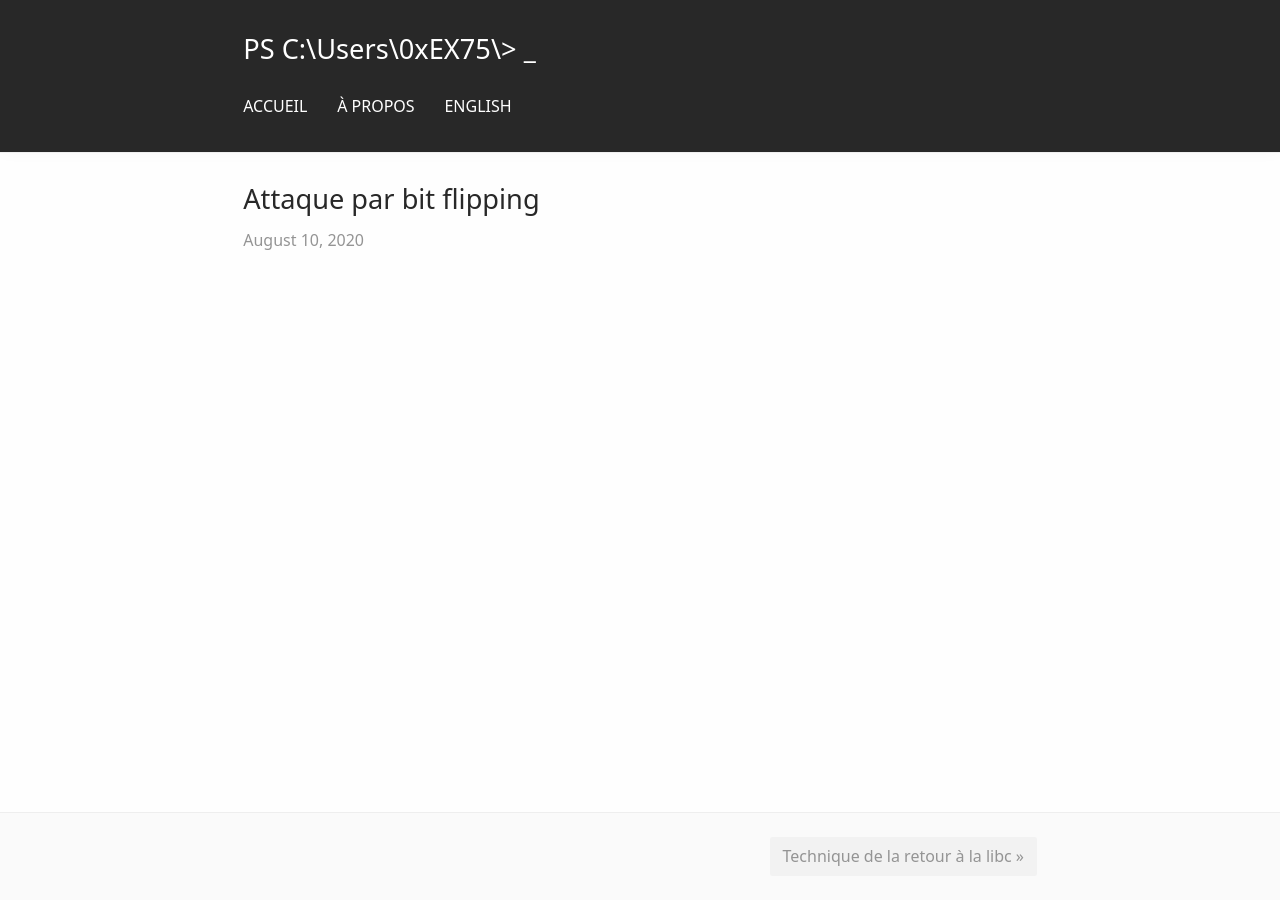
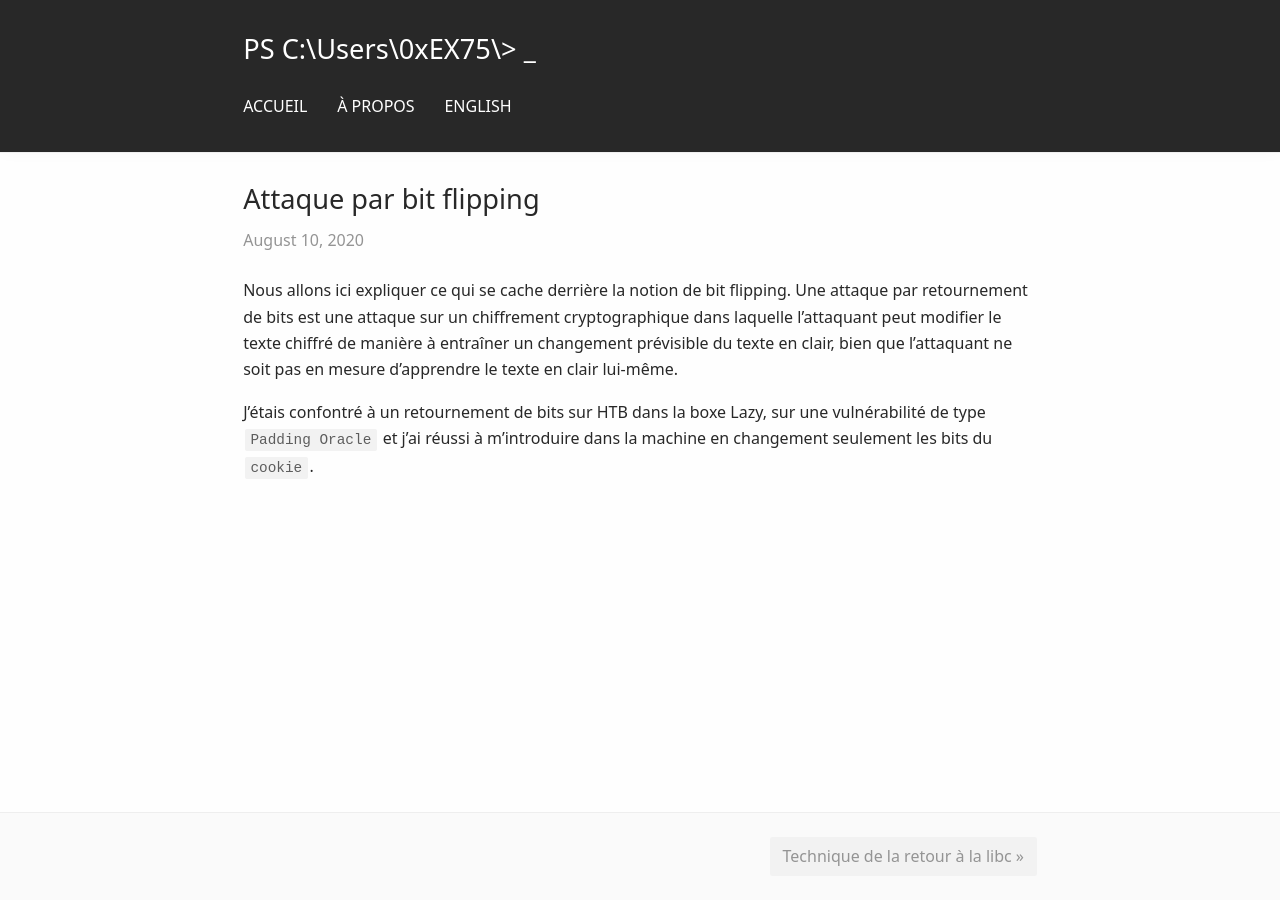
Before and after one commit to 0xex75-english/0xEX75.github.io, a Jekyll site: the page built from _posts/2020-08-10-bit-flipping.md, in a window 1280 px wide. Built offline with Jekyll 4.4.1, drawn with Linux system fonts in a browser that asks for light colours; our own code applies the rules of GitHub Pages for plain Markdown files.

Commit message:
Update 2020-08-10-bit-flipping.md

```diff
--- a/_posts/2020-08-10-bit-flipping.md
+++ b/_posts/2020-08-10-bit-flipping.md
@@ -3,3 +3,7 @@ title: "Attaque par bit flipping"
 description: sam.png
 tags: ["Dans cet article je vous présente comment exploiter une vulnérabilité pour bypass le système NX avec la technique de la retourne à la libc."]
 ---
+
+Nous allons ici expliquer ce qui se cache derrière la notion de bit flipping. Une attaque par retournement de bits est une attaque sur un chiffrement cryptographique dans laquelle l'attaquant peut modifier le texte chiffré de manière à entraîner un changement prévisible du texte en clair, bien que l'attaquant ne soit pas en mesure d'apprendre le texte en clair lui-même.
+
+J'étais confontré à un retournement de bits sur HTB dans la boxe Lazy, sur une vulnérabilité de type `Padding Oracle` et j'ai réussi à m'introduire dans la machine en changement seulement les bits du `cookie`.
```
